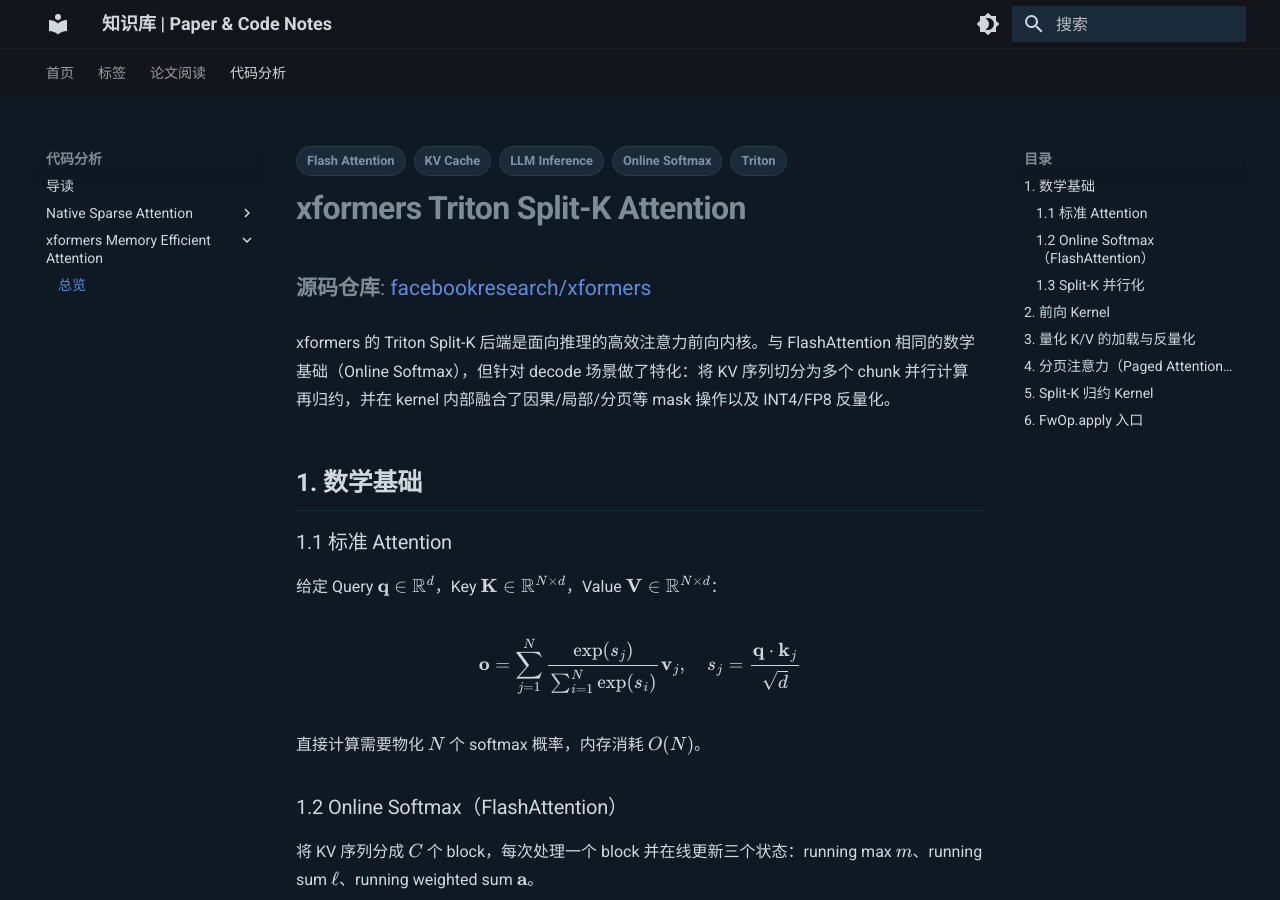
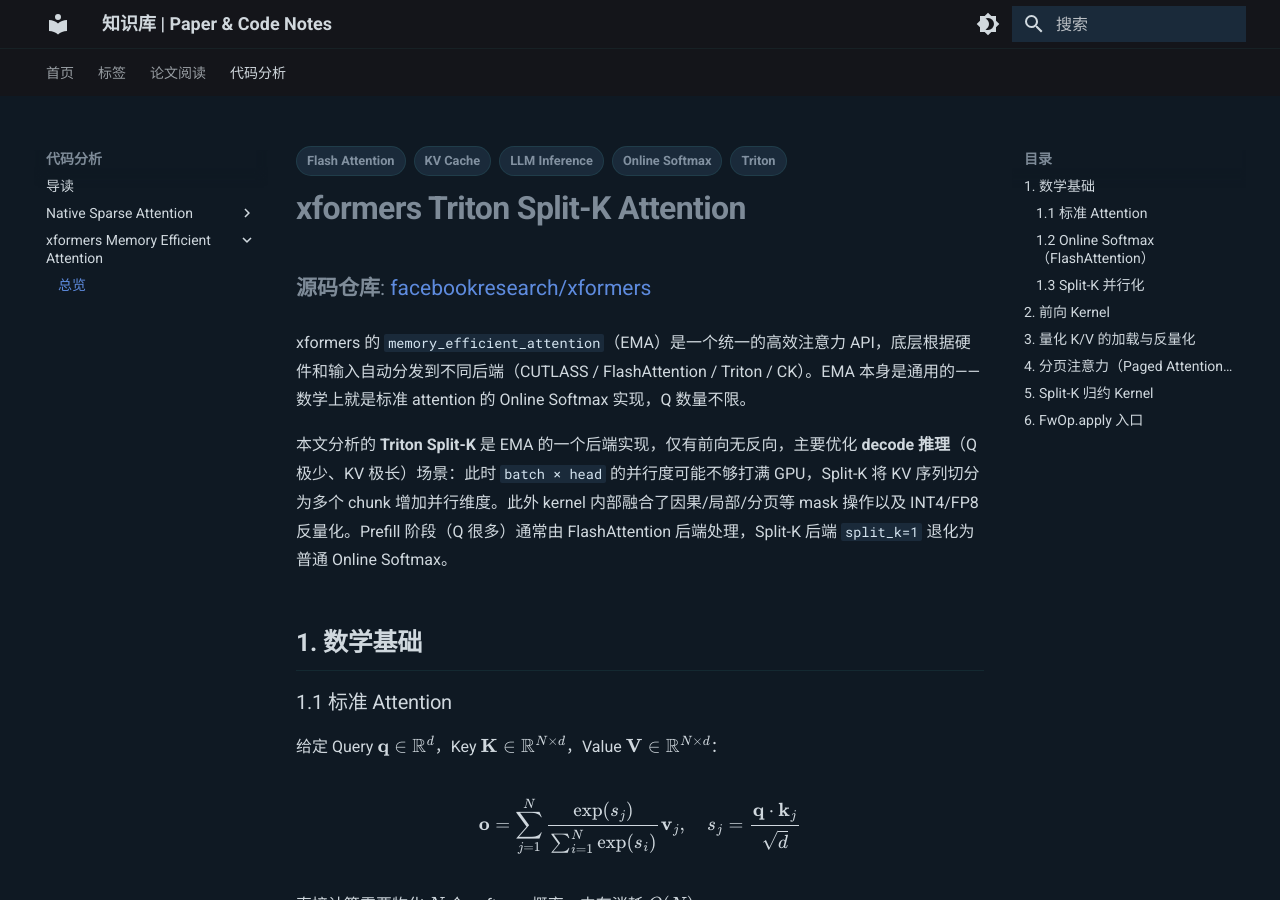
Before and after one commit to YouHuang67/paper-code-notes, an MkDocs documentation site: the page built from docs/code_analysis/xformers_memory_efficient_attention/00_overview.md, in a window 1280 px wide and 900 px high. Built offline with MkDocs 1.6.1 and Material for MkDocs 9.7.7, drawn with Linux system fonts in a browser that asks for light colours.

Commit message:
fix: clarify ema vs split-k positioning in overview

```diff
--- a/docs/code_analysis/xformers_memory_efficient_attention/00_overview.md
+++ b/docs/code_analysis/xformers_memory_efficient_attention/00_overview.md
@@ -10,7 +10,9 @@
 
 **源码仓库**: [facebookresearch/xformers](https://github.com/facebookresearch/xformers)
 
-xformers 的 Triton Split-K 后端是面向推理的高效注意力前向内核。与 FlashAttention 相同的数学基础（Online Softmax），但针对 decode 场景做了特化：将 KV 序列切分为多个 chunk 并行计算再归约，并在 kernel 内部融合了因果/局部/分页等 mask 操作以及 INT4/FP8 反量化。
+xformers 的 `memory_efficient_attention`（EMA）是一个统一的高效注意力 API，底层根据硬件和输入自动分发到不同后端（CUTLASS / FlashAttention / Triton / CK）。EMA 本身是通用的——数学上就是标准 attention 的 Online Softmax 实现，Q 数量不限。
+
+本文分析的 **Triton Split-K** 是 EMA 的一个后端实现，仅有前向无反向，主要优化 **decode 推理**（Q 极少、KV 极长）场景：此时 `batch × head` 的并行度可能不够打满 GPU，Split-K 将 KV 序列切分为多个 chunk 增加并行维度。此外 kernel 内部融合了因果/局部/分页等 mask 操作以及 INT4/FP8 反量化。Prefill 阶段（Q 很多）通常由 FlashAttention 后端处理，Split-K 后端 `split_k=1` 退化为普通 Online Softmax。
 
 ## 1. 数学基础
 
```
